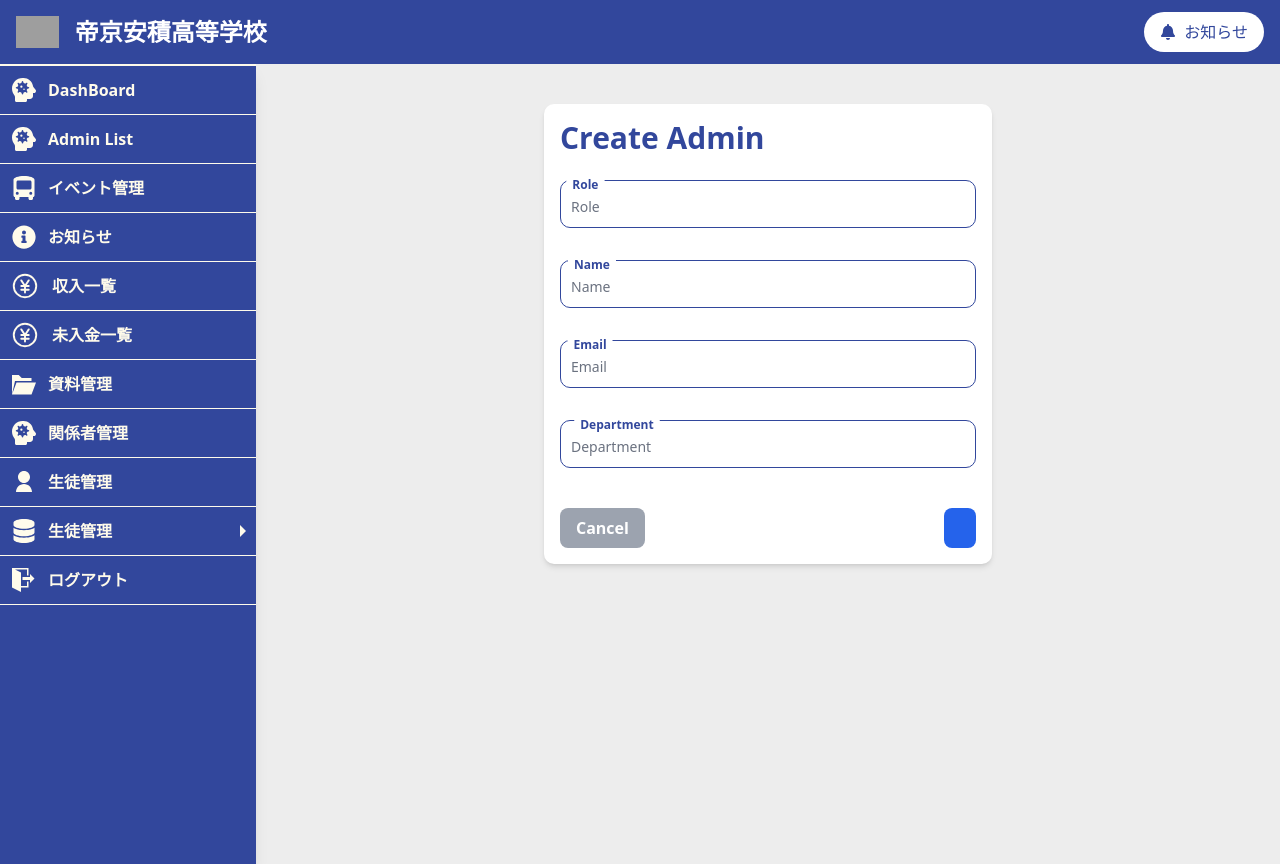
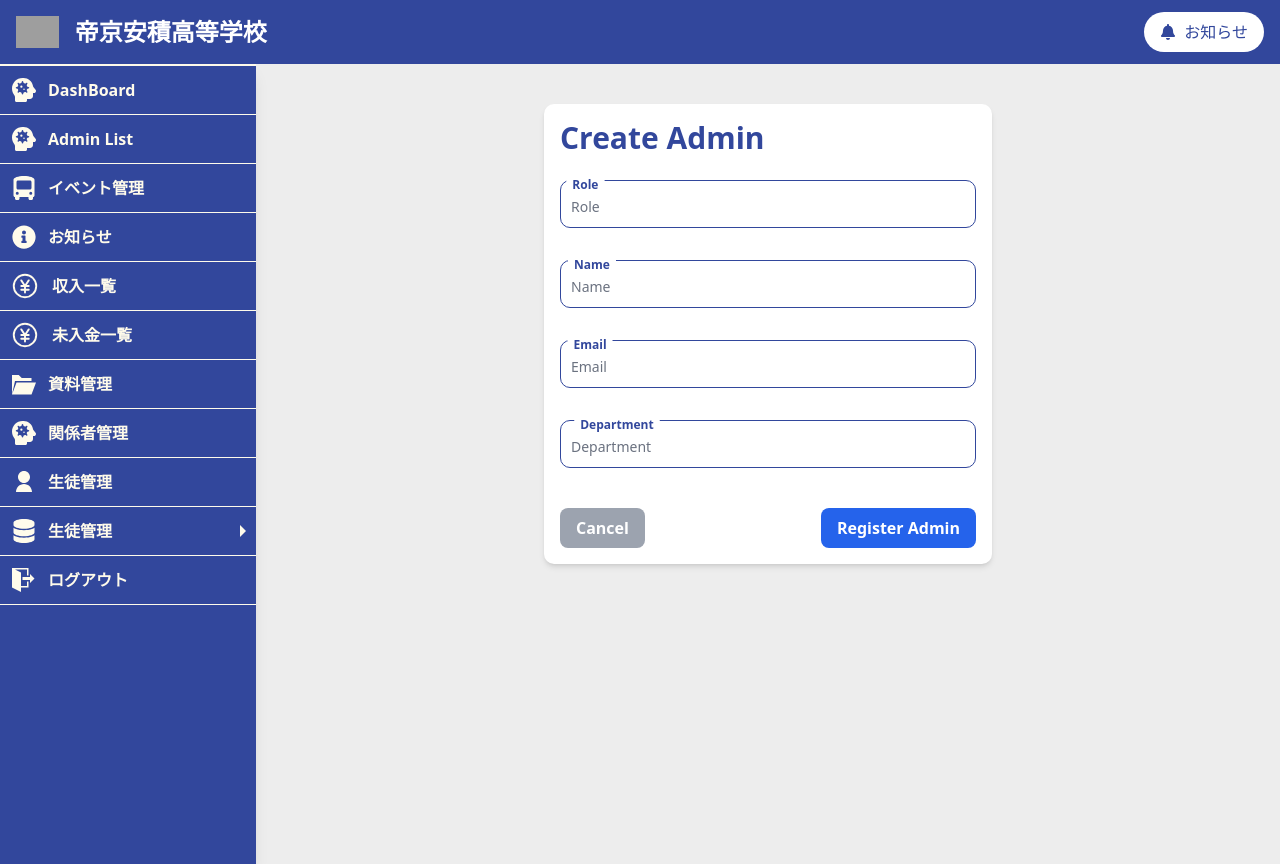
Before and after one commit to jbcPranta/School-PR, a React (Vite) app: page /create-admin in a window 1280 px wide. Built offline with nearby package versions, Linux system fonts and the light colour scheme; sample sign-in values are in the browser's storage; grey boxes are pictures that could not be loaded.

Commit message:
Admin page update done

```diff
--- a/src/pages/AdminForm.tsx
+++ b/src/pages/AdminForm.tsx
@@ -2,8 +2,7 @@ import React from "react";
 import toast from "react-hot-toast";
 import CommonForm from "../components/common/CommonForm";
 
-
-const AdminForm: React.FC= () => {
+const AdminForm: React.FC = () => {
   const adminFields = [
     {
       name: "role",
@@ -42,7 +41,12 @@ const AdminForm: React.FC= () => {
   };
 
   return (
-    <CommonForm title="Create Admin" fields={adminFields} onSubmit={handleSubmit} />
+    <CommonForm
+      title="Create Admin"
+      btnText= "Register Admin"
+      fields={adminFields}
+      onSubmit={handleSubmit}
+    />
   );
 };
 
```
